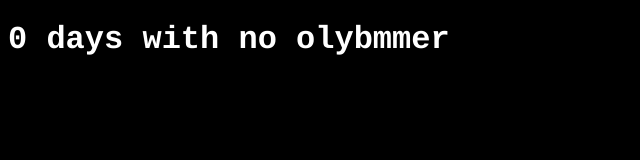
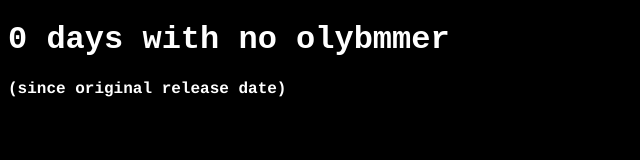
Before and after one commit to Turtlecodez/days-with-no-olybmmer, a plain HTML site: page index.html in a window 1280 px wide. Shown: the whole page, without its empty margins (0-640 px from the left). Drawn offline with Linux system fonts and the light colour scheme.

Commit message:
Update index.html

```diff
--- a/index.html
+++ b/index.html
@@ -3,11 +3,25 @@
   <head>
     <meta charset="UTF-8">
     <title>:(</title>
+    <style>
+      body {
+        background: black;
+      }
+      #text {
+        color: white;
+        font-weight: bold;
+        font-family: "Courier New", Courier, monospace;
+      }
+      #text2 {
+        color: white;
+        font-family: Courier, monospace;
+        font-weight: bold;
+      }
+    </style>
   </head>
-  <body style="background: black;">
-    <h1 id="text" style="font-family: Courier, monospace; color: white;"></h1>
-
-
+  <body>
+    <h1 id="text"></h1>
+    <p id="text2"">(since original release date)</p>
     <script>
       function updateText() {
             const startDate = new Date('2024-10-01');
```
